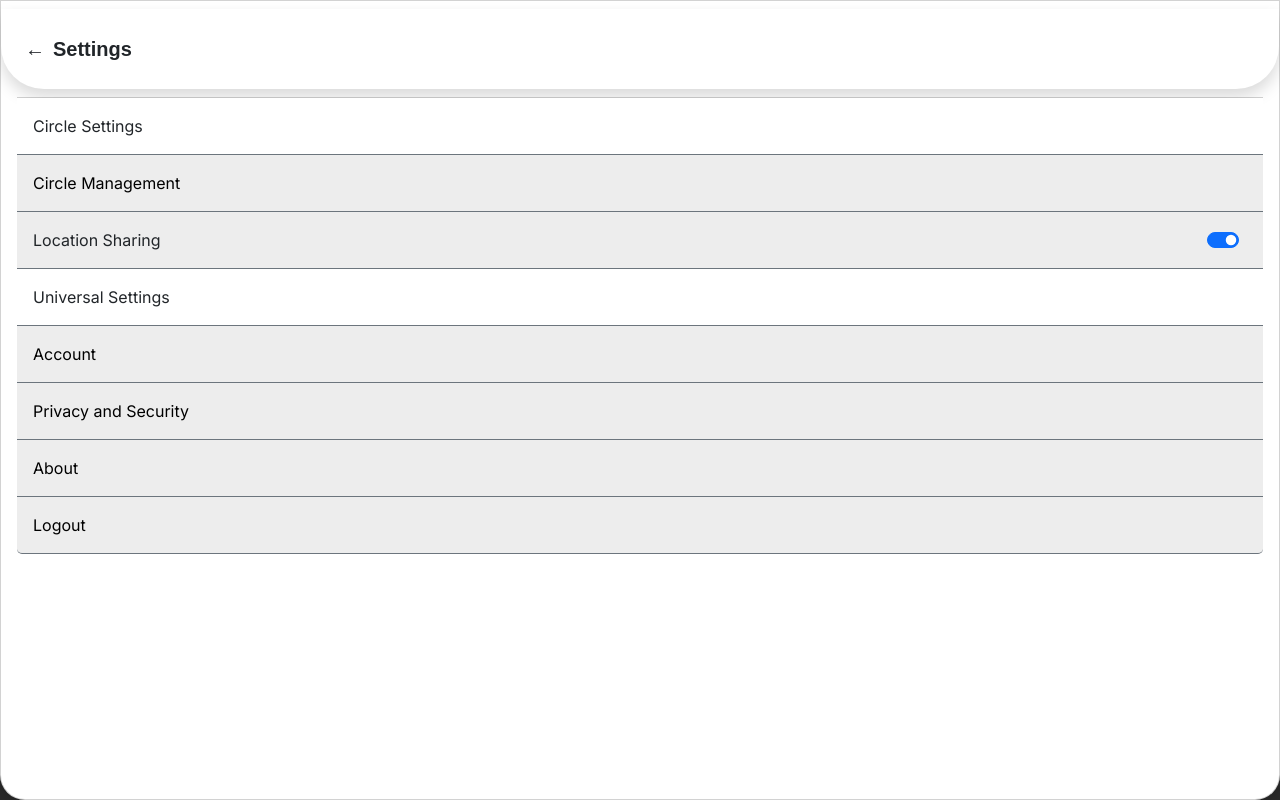
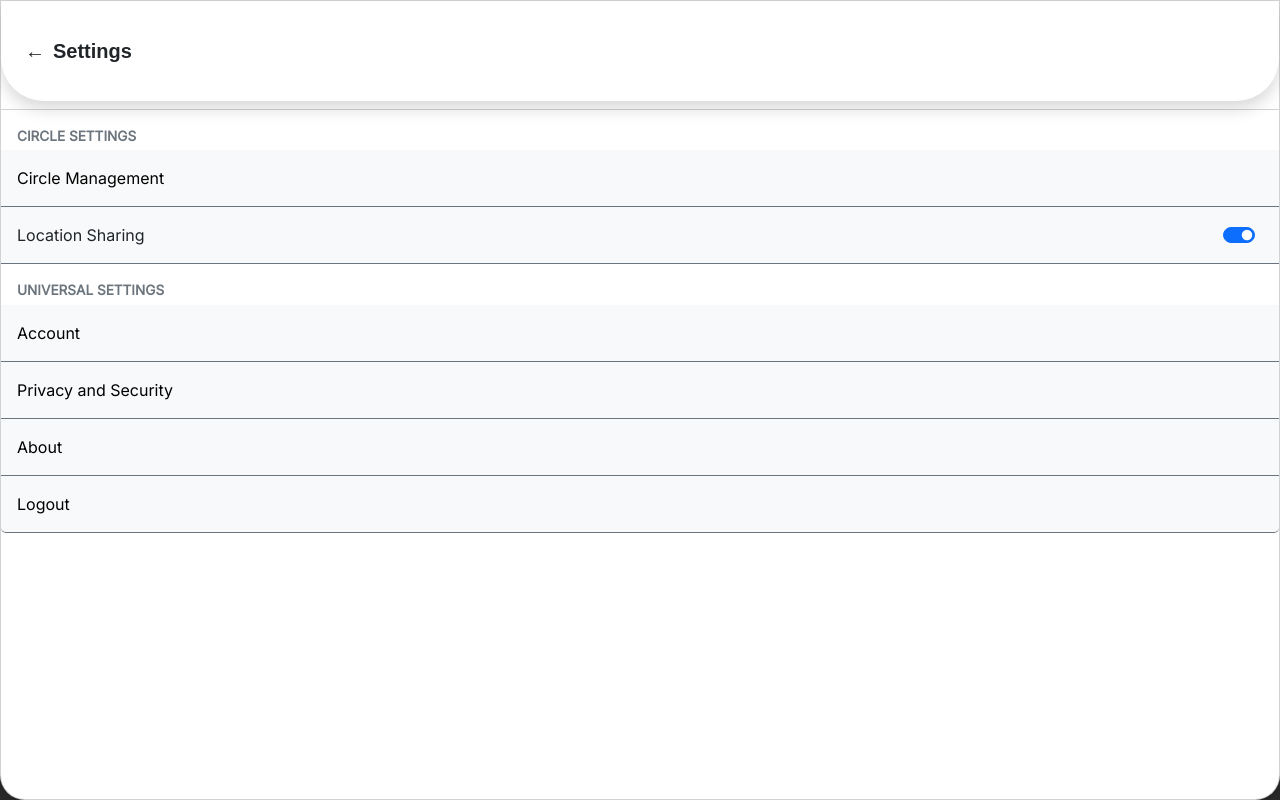
Before and after one commit to TODARescue/TODARescue, a PHP site: page /passenger/settings.php in a window 1280 px wide. Run offline with PHP 8.4, Linux system fonts and the light colour scheme; some web fonts are replaced.

Commit message:
Revisions on Create a front end UI for the Home Screen Settings in Passenger side

```diff
--- a/passenger/settings.php
+++ b/passenger/settings.php
@@ -13,69 +13,67 @@
 <body class="d-flex justify-content-center align-items-center vh-100"
     style="background-color: #2c2c2c; font-family: 'Inter', sans-serif; margin: 0;">
 
-
-
     <div class="container-fluid p-0 m-0 vh-100">
         <div class="row h-100 g-0">
-            <div class="col-12 d-flex justify-content-center align-items-center">
-                <div class="card bg-white w-100 h-100 d-flex flex-column px-3 py-2" style="border-radius: 0 0 25px 25px;
- box-shadow: 0 0 30px rgba(0, 0, 0, 0.4);">
+            <div class="col-12 d-flex justify-content-center align-items-start h-100">
+
+                <!-- Removed px-3, replaced with px-0 to eliminate horizontal padding -->
+                <div class="card bg-white w-100 h-100 d-flex flex-column p-0"
+                    style="border-top-left-radius: 0; border-top-right-radius: 0; border-bottom-left-radius: 25px; border-bottom-right-radius: 25px; box-shadow: 0 0 30px rgba(0, 0, 0, 0.4);">
 
                     <!-- Header -->
-                    <div class="d-flex align-items-center shadow px-4"
-                        style="width: calc(100% + 2rem); margin-left: -1rem; margin-right: -1rem; border-radius: 0 0 43px 43px; background-color: #fff; height: 80px;">
+                    <div class="d-flex align-items-center justify-content-start shadow px-4"
+                        style="border-bottom-left-radius: 43px; border-bottom-right-radius: 43px; background-color: #fff; height: 100px;">
                         <a href="#" class="me-2 fs-5 fw-bold text-decoration-none text-dark">&#8592;</a>
                         <h5 class="mb-0 fw-bold">Settings</h5>
                     </div>
+                    <!-- Settings List -->
+                    <div class="list-group list-group-flush mt-2 px-0 w-100">
 
-                    <!-- Settings List -->
-                    <div class="list-group list-group-flush mt-2">
-                        <a href="#" class="list-group-item list-group-item-action py-3 border-bottom border-secondary">
+                        <!-- Subheader -->
+                        <div class="px-3 pt-3 pb-1 text-secondary fw-bold text-uppercase"
+                            style="font-size: 0.85rem; user-select: none;">
                             Circle Settings
-                        </a>
-                        <a href="#"
-                            class="list-group-item list-group-item-action py-3 text-black border-bottom border-secondary"
-                            style="background-color: #EDEDED;">
+                        </div>
+
+                        <div class="list-group-item list-group-item-action py-3 text-black border-bottom border-secondary w-100 bg-light"
+                            onclick="handleClick('circleManagement')">
                             Circle Management
-                        </a>
+                        </div>
 
-                        <a href="#"
-                            class="list-group-item d-flex justify-content-between align-items-center py-3 border-bottom border-secondary"
-                            style="background-color: #EDEDED;">
+                        <div
+                            class="list-group-item d-flex justify-content-between align-items-center py-3 border-bottom border-secondary w-100 bg-light">
                             <span>Location Sharing</span>
                             <div class="form-check form-switch m-0">
                                 <input class="form-check-input" type="checkbox" role="switch" checked>
                             </div>
-                        </a>
+                        </div>
 
-                        <a href="#"
-                            class="list-group-item list-group-item-action py-3 bg-white border-bottom border-secondary">
+                        <!-- Universal Settings -->
+                        <div class="px-3 pt-3 pb-1 text-secondary fw-bold text-uppercase"
+                            style="font-size: 0.85rem; user-select: none;">
                             Universal Settings
-                        </a>
+                        </div>
 
-                        <a href="#"
-                            class="list-group-item list-group-item-action py-3 text-black border-bottom border-secondary"
-                            style="background-color: #EDEDED;">
+                        <div class="list-group-item list-group-item-action py-3 text-black border-bottom border-secondary w-100 bg-light"
+                            onclick="handleClick('privacySecurity')">
                             Account
-                        </a>
+                        </div>
 
-                        <a href="#"
-                            class="list-group-item list-group-item-action py-3 text-black border-bottom border-secondary"
-                            style="background-color: #EDEDED;">
+                        <div class="list-group-item list-group-item-action py-3 text-black border-bottom border-secondary w-100 bg-light"
+                            onclick="handleClick('privacySecurity')">
                             Privacy and Security
-                        </a>
+                        </div>
 
-                        <a href="#"
-                            class="list-group-item list-group-item-action py-3 text-black border-bottom border-secondary"
-                            style="background-color: #EDEDED;">
+                        <div class="list-group-item list-group-item-action py-3 text-black border-bottom border-secondary w-100 bg-light"
+                            onclick="handleClick('about')">
                             About
-                        </a>
+                        </div>
 
-                        <a href="#"
-                            class="list-group-item list-group-item-action py-3 text-black border-bottom border-secondary"
-                            style="background-color: #EDEDED;">
+                        <div class="list-group-item list-group-item-action py-3 text-black border-bottom border-secondary w-100 bg-light"
+                            onclick="handleClick('logout')">
                             Logout
-                        </a>
+                        </div>
                     </div>
 
                 </div>
@@ -83,7 +81,6 @@
             </div>
         </div>
     </div>
-    </div>
 
     <?php include '../assets/shared/navbarPassenger.php'; ?>
     <script src="https://cdn.jsdelivr.net/npm/bootstrap@5.3.2/dist/js/bootstrap.bundle.min.js"></script>
```
Also changed, not shown: passenger/accountProfile.php (added).
